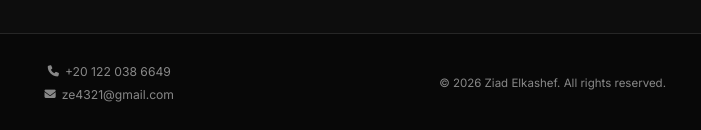
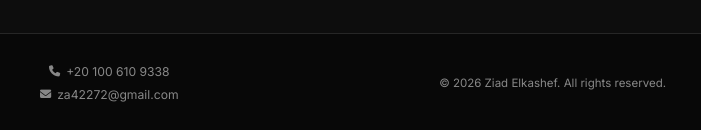
Before and after one commit to ziadelkashef/Web-Protofolio, a plain HTML site: page index.html in a window 1280 px wide. Shown: the part 4752-4882 px from the top of the page, 522-1223 px from the left. Drawn offline with Linux system fonts and the light colour scheme.

Commit message:
Update contact information in index.html

```diff
--- a/index.html
+++ b/index.html
@@ -369,13 +369,13 @@
           <p class="fr">Front-end developer &amp; UI/UX Designer</p>
         </div>
         <div class="footer-contact">
-          <a href="tel:+201220386649">
+          <a href="tel:+201006109338">
             <i class="fa-solid fa-phone" style="font-size:0.7rem;"></i>
-            +20 122 038 6649
+            +20 100 610 9338
           </a>
-          <a href="mailto:ze4321@gmail.com">
+          <a href="mailto:za42272@gmail.com">
             <i class="fa-solid fa-envelope" style="font-size:0.7rem;"></i>
-            ze4321@gmail.com
+            za42272@gmail.com
           </a>
         </div>
         <p class="footer-copy">&copy; 2026 Ziad Elkashef. All rights reserved.</p>
```
